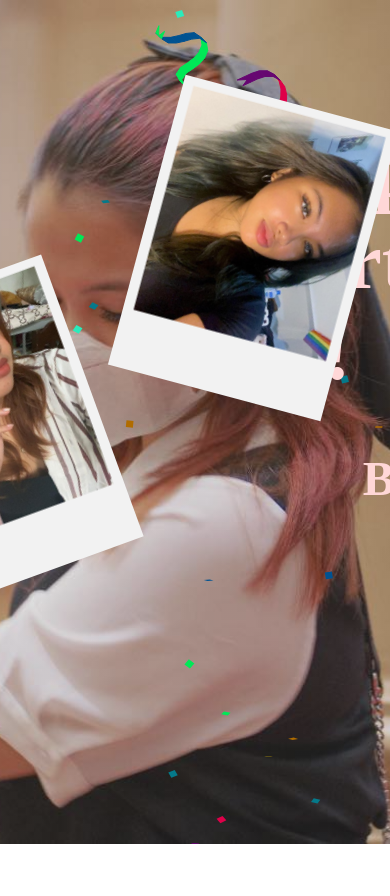
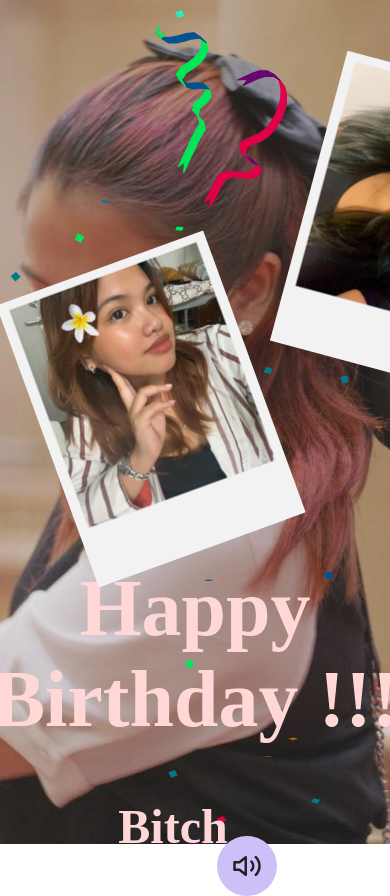
Before and after one commit to ostraes/daph, a plain HTML site: page greeting.html in a window 390 px wide. Shown: the top 896 px of the page. Before the commit the page ends 844 px from the top, so only its background shows below. Drawn offline with nearby package versions, Linux system fonts and the light colour scheme.

Commit message:
greeting.css

```diff
--- a/greeting.css
+++ b/greeting.css
@@ -120,3 +120,24 @@ h2{
   .volume-input:checked + .volume-icon svg {
     color: rgb(255, 255, 255);
   }
+
+ @media screen and (max-width : 1200px) {
+
+  body{
+    grid-template-columns: repeat(1, 1fr);
+
+  }
+  .text{
+    text-align: center;
+  }
+  h2{
+    margin-left: -10%;
+  }
+  .volume{
+    margin-left: 55%;
+  }
+  h1{
+    margin-top: auto;
+  }
+
+ }
```
